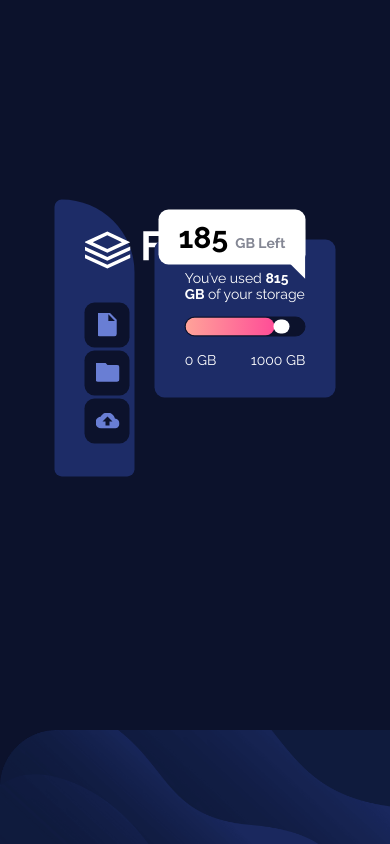
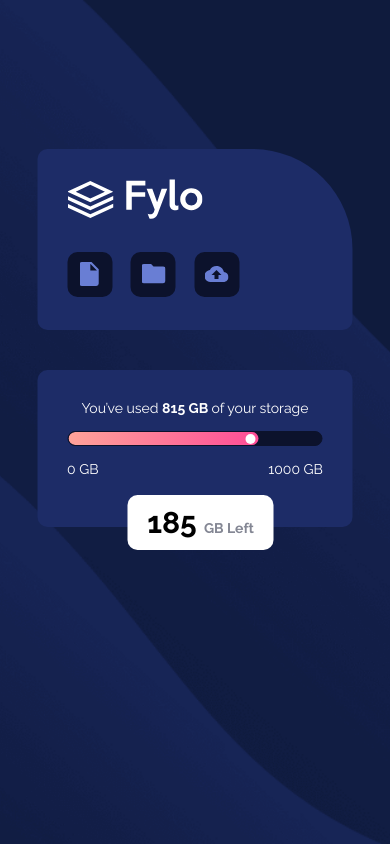
Before and after one commit to liem1996/CSS-Challenges, a website: page Second-Meeting-Challanges/Fylo-FronedMentor-Challenge/index.html in a window 390 px wide. Drawn offline with Linux system fonts and the light colour scheme.

Commit message:
final commit Fylo Challange

```diff
--- a/Second-Meeting-Challanges/Fylo-FronedMentor-Challenge/css/grid.css
+++ b/Second-Meeting-Challanges/Fylo-FronedMentor-Challenge/css/grid.css
@@ -27,3 +27,26 @@
     width: calc(
         (2 * ((100% - 2 * var(--col-gap)) / 3)) + var(--col-gap));
 }
+
+@media screen and (max-width: 600px) {
+    .row {
+        max-width: 100%;
+    }
+
+    [class ^= 'col-'] {
+        float: none;
+        margin: 0 auto;
+    }
+
+    [class ^= 'col-']:not(:last-child) {
+        margin-right: auto;
+    }
+
+    .col-1-of-3 {
+        width: 90%;
+    }
+
+    .col-2-of-3 {
+        width: 90%;
+    }
+}
--- a/Second-Meeting-Challanges/Fylo-FronedMentor-Challenge/css/index.css
+++ b/Second-Meeting-Challanges/Fylo-FronedMentor-Challenge/css/index.css
@@ -142,9 +142,9 @@ body {
 .progress-bar__circle {
     position: absolute;
     top:0.2rem;
-    left: 74%;
+    left: 73%;
     height: 80%;
-    width: 1.6rem;
+    width: 1.4rem;
     border-radius: 15rem;
     background-color: white;
     z-index: 1;
@@ -165,3 +165,43 @@ body {
 .big-text { font-size: 3rem; color: black; }
 
 .display-border { border: 1px solid red; }
+
+@media screen and (max-width: 600px) {
+    body{
+        background-image: url('../assets/bg-mobile.png');
+        background-size: cover;
+    }
+
+    .fluid-box--2 {
+        text-align: center;
+    }
+
+    .text-bottom {
+        text-align: left;
+        margin-bottom: 2rem;
+    }
+
+    .progress-bar {
+        height: 1.5rem;
+    }
+
+    .progress-bar__circle {
+        left: 70%;
+        width: 1rem;
+    }
+
+    .floating-text {
+        position: absolute;
+        top: 80%;
+        right: 25%;
+        padding: 1rem 2rem;
+        border-radius: 1rem;
+        color: var(--text-color-1);
+        background-color: var(--text-color-2);
+        z-index: 2;
+    }
+
+    .floating-text::before {
+        display: none;
+    }
+}
```
Also changed, not shown: Second-Meeting-Challanges/Fylo-FronedMentor-Challenge/design/desktop-preview.jpg (deleted).
